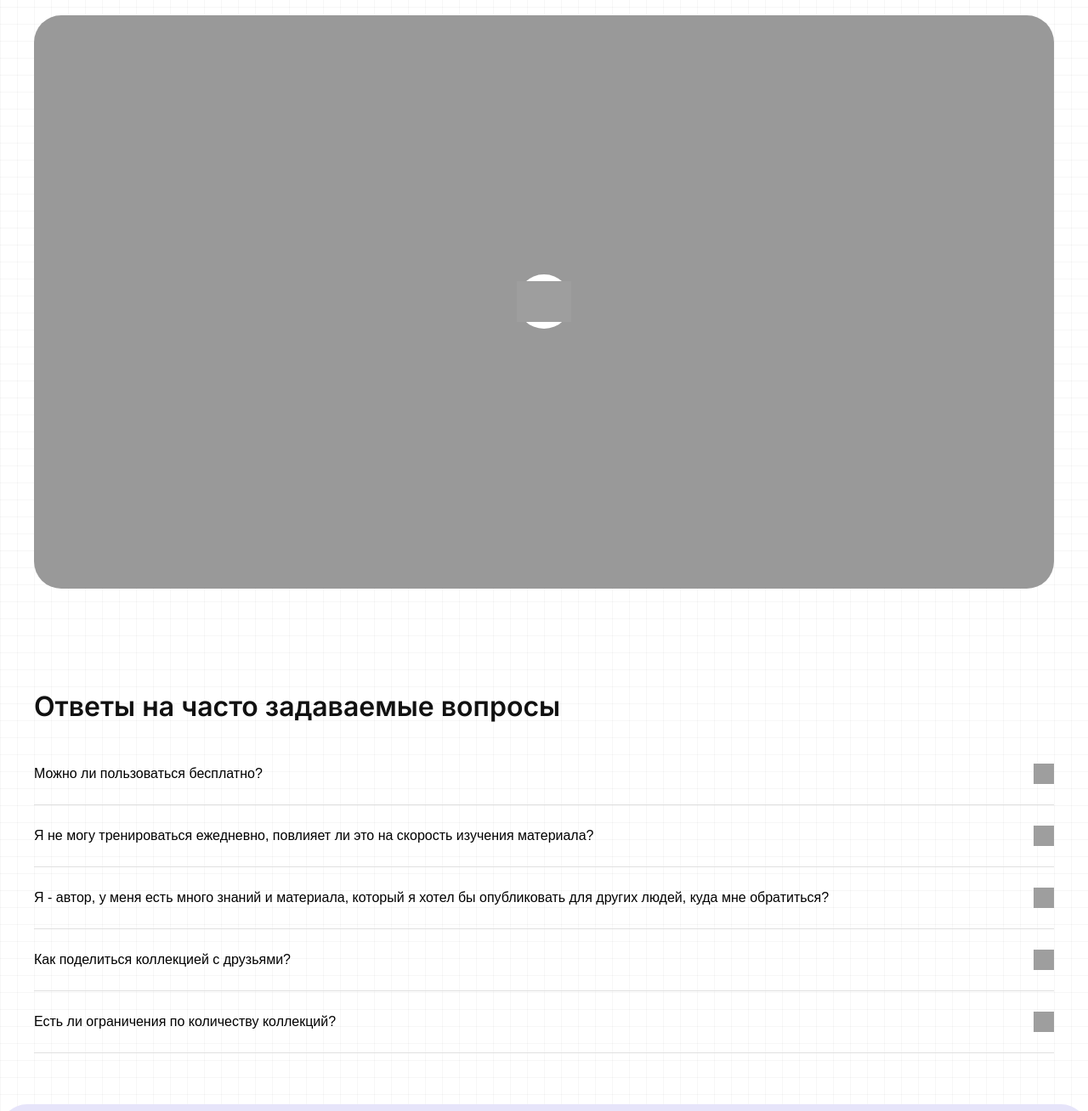
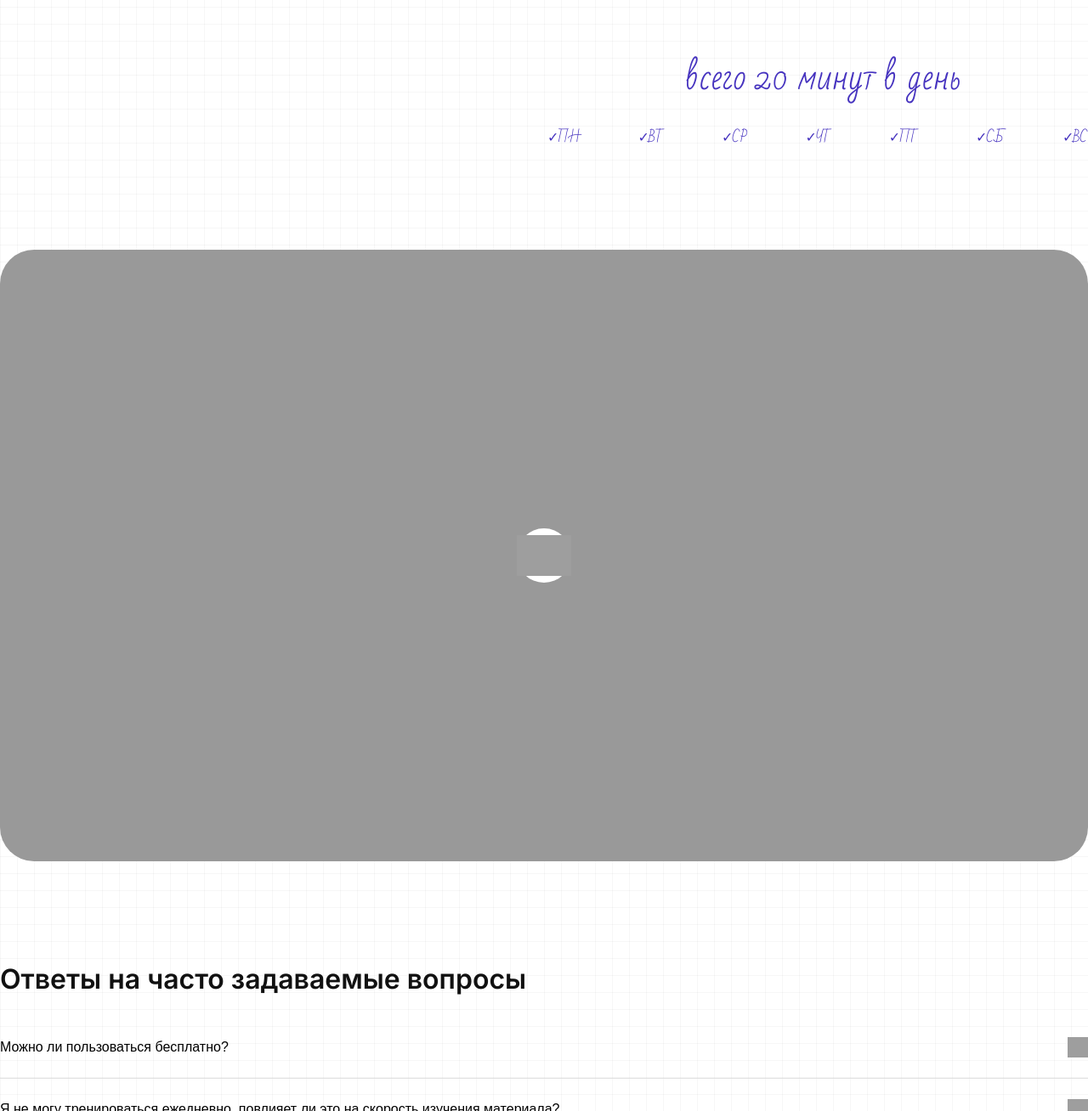
Before and after one commit to AlexsandrSF/remever_lending, a Flask app: page / in a window 1280 px wide. Shown: the part 5192-6500 px from the top of the page at 85% size. Run offline with Flask 3, Linux system fonts and the light colour scheme; grey boxes are pictures that could not be loaded.

Commit message:
Fix block easily embed #1

```diff
--- a/static/css/style.css
+++ b/static/css/style.css
@@ -21,7 +21,7 @@
     Arial, sans-serif ;
   --radius-sm: 12px;
   --radius-md: 20px;
-  --radius-lg: 32px;
+  --radius-lg: 40px;
   --transition: 0.3s ease;
 }
 
@@ -79,8 +79,8 @@
 
 .font-bad-script {
   font-family: "Bad Script";
-  font-weight: 400;
-  font-style: normal;
+  font-weight:lighter;
+  /* font-style: normal; */
 }
 
 .font-motivat-headline {
@@ -88,8 +88,6 @@
     align-items: center;
     color: var(--color-primary);
     font-family: "Bad Script", cursive;
-    font-style: bad-script-Regular;
-    /* font-weight: 100; */
     font-size: 40px;
     margin-bottom: 12px;
 }
@@ -97,7 +95,7 @@
 /* ====================   Layout Components   ========================================================================== */
 .container {
   width: 100%;
-  max-width: 1200px;
+  max-width: 1300px;
   margin: 0 auto;
 }
 
@@ -138,6 +136,8 @@
 .btn-primary {
   background-color: var(--color-primary);
   color: var(--color-white);
+  font-family: "inter";
+  font-size: 20px;
   }
 
 .btn-primary:hover {
@@ -243,6 +243,7 @@
 .method-text p {
   color: var(--color-text-muted);
   margin-bottom: 16px;
+  font-family: var(--font-main);
 }
 
 /* ==================   Comparison Section   ========================================================================== */
@@ -356,7 +357,7 @@
   width: 100%;
   height: 100%;
   backface-visibility: hidden;
-  border-radius: var(--radius-md);
+  border-radius: var(--radius-lg);
   overflow: hidden;
 }
 
@@ -364,10 +365,19 @@
 .audience-card .card-front {
   background-color: var(--color-bg-card);
   display: flex;
+  flex-direction: row; /* Сбрасываем влияние column из секции мозаики */
+  align-items: flex-end; /* Прижимаем кнопку к нижнему краю */
+  justify-content: center; /* Центрируем строго по горизонтали */
+  padding: 0; /* Очищаем мешающие отступы из общего правила */
+  padding-bottom: 40px; /* Задаем точный отступ 40px снизу (по макету) */
+}
+/* .audience-card .card-front {
+  background-color: var(--color-bg-card);
+  display: flex;
   align-items: flex-end;
   justify-content: center;
   padding-bottom: 40px;
-}
+} */
 
 .audience-card .card-front img.bg-image {
   position: absolute;
@@ -467,12 +477,20 @@
 .routine-content p {
   color: var(--color-text-muted);
   margin-bottom: 16px;
+  font-family: "inter";
+  font-size: 20px;
 }
 
 .routine-schedule {
   margin-top: 32px;
   text-align: center;
+  display: grid;
+  }
+
+.twenty-minutes {
+  gap: 16px;
 }
+
 
 .highlight-text {
   font-family: "Bad Script";
@@ -690,6 +708,7 @@
   .routine-schedule {
     display: grid;
     text-align: center;
+    gap: 8em;
   }
 
   .days-list {
@@ -787,11 +806,17 @@
 .routine-image-hero-image {
   transform: scale(1.6); /* Увеличит картинку на 10% */
   transform-origin: center; /* Точка масштабирования */
+  border-radius: var(--radius-lg);
 }
 
 .routine-image {
   transform: scale(1); /* Увеличит картинку на 10% */
   transform-origin: center; /* Точка масштабирования */
+  border-radius: var(--radius-lg);
+}
+
+.routine-image img{
+  border-radius: var(--radius-lg);
 }
 
 
--- a/static/js/main.js
+++ b/static/js/main.js
@@ -155,4 +155,7 @@
             }
         });
     });
+
+
+
 });
--- a/templates/index.html
+++ b/templates/index.html
@@ -31,9 +31,9 @@
 
             <nav class="desktop-nav">
                 <ul class="nav-list">
-                    <li class="item-list"><a href="#constructor">Конструктор<br>карточек</a></li>
-                    <li class="item-list"><a href="#investors">Для<br>инвесторов</a></li>
-                    <li class="item-list"><a href="#teachers">Для<br>учителей</a></li>
+                    <li class="item-list"><a href="#constructor">конструктор<br>карточек</a></li>
+                    <li class="item-list"><a href="#investors">для<br>инвесторов</a></li>
+                    <li class="item-list"><a href="#teachers">для<br>учителей</a></li>
                 </ul>
             </nav>
 
@@ -343,8 +343,11 @@
                     <p>Тренируйся, пока ждёшь. Листай карточки в Remever - превращай свои «окна» в мощные сессии запоминания.</p>
                     <p>Крутыши тренят в Remever вместо соцсетей :)</p>
                     <div class="routine-schedule">
+                        <div class="btn-container">
                             <a href="#start" class="btn btn-primary">Начать сейчас</a>
-                        <span class="font-motivat-headline">всего 20 минут в день</span>
+                        </div>
+                        <div class="twenty-minutes">
+                            <p><span class="font-motivat-headline font-bad-script">всего 20 минут в день</span></p>
                             <ul class="days-list font-bad-script">
                                 <li class="checked">ПН</li>
                                 <li class="checked">ВТ</li>
@@ -353,6 +356,7 @@
                                 <li class="checked">ПТ</li>
                                 <li class="checked">СБ</li>
                                 <li class="checked">ВС</li>
+                        </div>
                         </ul>
                     </div>
                 </div>
```
Also changed, not shown: 1 other file. Lines whose indentation alone changed are shown as unchanged.
